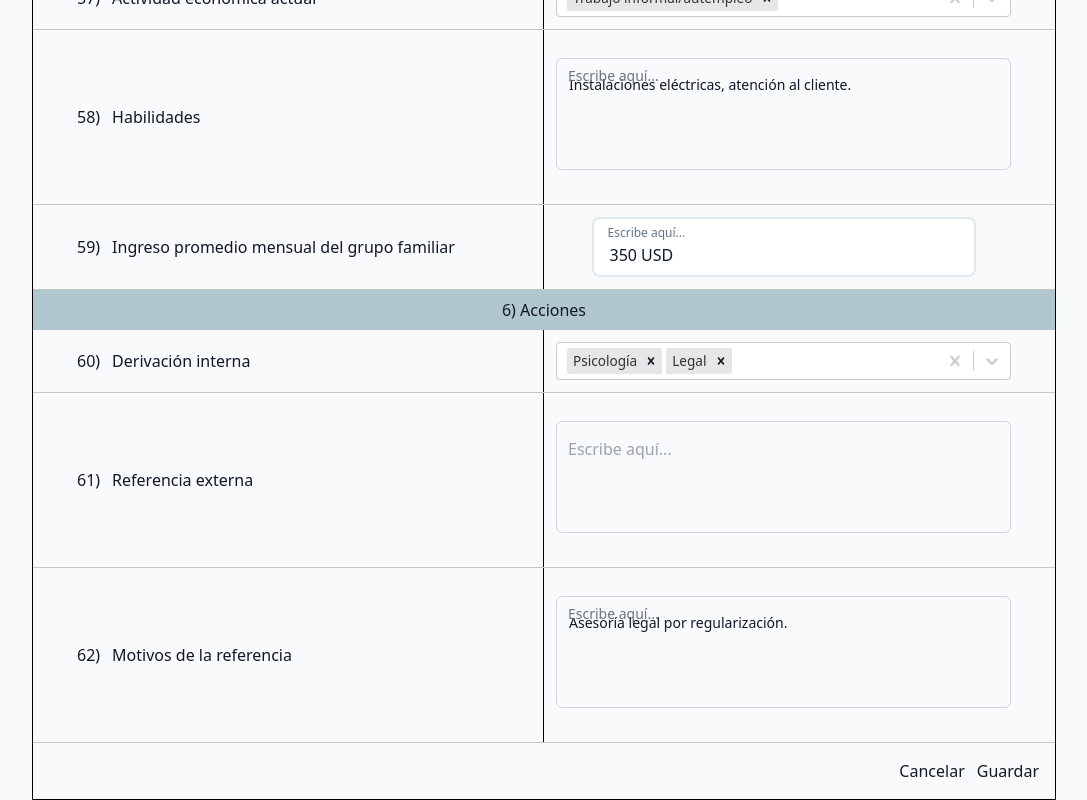
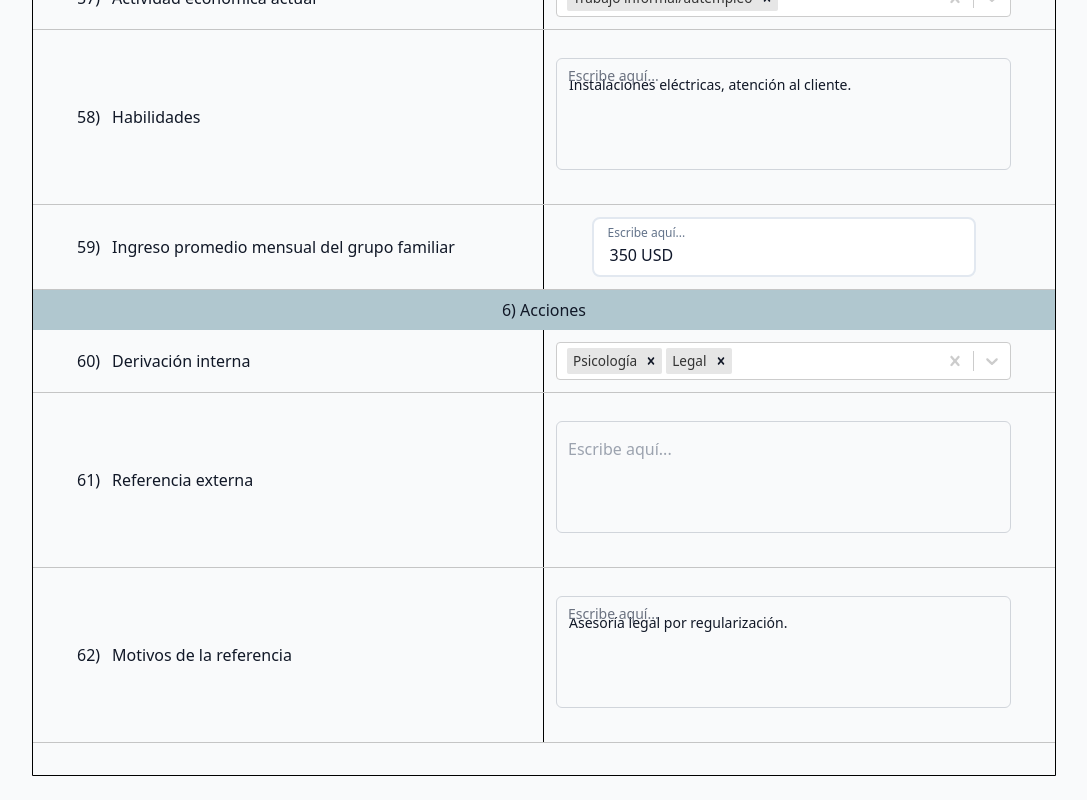
Before and after one commit to MateoRNV/HumanMobilityProject, a React (Vite) app: page /triaje/1 in a window 1280 px wide. Shown: the part 5013-5813 px from the top of the page, without its empty margins (96-1183 px from the left). After the commit the page ends 5789 px from the top, so only its background shows below. Built offline with nearby package versions, Linux system fonts and the light colour scheme.

Commit message:
Correcion de campos que pierden el foco

```diff
--- a/src/components/FloatingInput/FloatingInput.jsx
+++ b/src/components/FloatingInput/FloatingInput.jsx
@@ -8,6 +8,7 @@ export const FloatingInput = (props) => {
     labelFocusClass = "peer-focus:text-blue-500",
     required = false,
     value,
+    defaultValue,
     onChange,
   } = props;
 
@@ -19,8 +20,9 @@ export const FloatingInput = (props) => {
         className={`peer w-full px-4 pt-6 pb-2 text-slate-900 bg-white border-2 border-slate-200 rounded-lg ${inputFocusClass} focus:outline-none transition-colors duration-200 placeholder-transparent`}
         placeholder="Tu valor"
         required={required}
-        value={value ?? ""}
+        {...(value !== undefined ? { value } : { defaultValue })}
         onChange={onChange}
+        autoComplete="off"
       />
       <label
         htmlFor={id}
--- a/src/components/FormRender.jsx
+++ b/src/components/FormRender.jsx
@@ -1,4 +1,4 @@
-import React, { useMemo, useState } from "react";
+import React, { useState } from "react";
 import Select from "react-select";
 import styles from "./form-render.module.css";
 import { FloatingInput } from "./FloatingInput/FloatingInput";
@@ -63,7 +63,6 @@ export const FormRender = ({
       const next = { ...curr, ...partial, fieldId: field.id, type: field.type };
       const clone = new Map(prev);
       clone.set(field.id, next);
-      // notificar afuera si hace falta
       onChange?.(field.id, next);
       return clone;
     });
@@ -105,12 +104,11 @@ export const FormRender = ({
               inputFocusClass="focus:border-blue-500"
               labelFocusClass="peer-focus:text-blue-500"
               required={field.required}
-              value={v ?? ""}
-              onChange={(e) => setAnswer(field, { value: e.target.value })}
+              defaultValue={v ?? ""}
+              onBlur={(e) => setAnswer(field, { value: e.target.value })}
             />
           </FieldRow>
         );
-
       case "number":
         return (
           <FieldRow field={field}>
@@ -122,8 +120,8 @@ export const FormRender = ({
               inputFocusClass="focus:border-green-500"
               labelFocusClass="peer-focus:text-green-500"
               required={field.required}
-              value={v ?? ""}
-              onChange={(e) =>
+              defaultValue={v ?? ""}
+              onBlur={(e) =>
                 setAnswer(field, {
                   value: e.target.value === "" ? null : Number(e.target.value),
                 })
@@ -182,7 +180,7 @@ export const FormRender = ({
               selections={ans?.selections || []}
               onChange={(row, col) => {
                 const isMulti = !!field.multiselect;
-                const prevSel = answerIndex.get(field.id)?.selections || [];
+                const prevSel = answerIndex[field.id]?.selections || [];
 
                 let nextSel;
                 if (isMulti) {
@@ -223,8 +221,8 @@ export const FormRender = ({
           <FieldRow field={field}>
             <TextareaField
               label={field.placeholder || "Escribe aquí..."}
-              value={v ?? ""}
-              onChange={(e) => setAnswer(field, { value: e.target.value })}
+              defaultValue={v ?? ""}
+              onBlur={(e) => setAnswer(field, { value: e.target.value })}
               required={field.required}
             />
           </FieldRow>
@@ -252,10 +250,9 @@ export const FormRender = ({
       <div>
         {[...(sections || [])].sort(byOrder).map((section) => (
           <div key={section.id}>
-            <h2 className={styles["section-title"]}>
-              {`${section.order}) ${section.title}`}
-            </h2>
-
+            <h2
+              className={styles["section-title"]}
+            >{`${section.order}) ${section.title}`}</h2>
             {[...(section.fields || [])].sort(byOrder).map((field) => (
               <div key={field.id} className={styles["field-container"]}>
                 {renderField(field)}
@@ -264,7 +261,6 @@ export const FormRender = ({
           </div>
         ))}
       </div>
-
       <div className="flex gap-3 justify-end p-4">
         {onCancel && (
           <button type="button" className="btn-secondary" onClick={onCancel}>
--- a/src/components/TextArea/TextArea.jsx
+++ b/src/components/TextArea/TextArea.jsx
@@ -1,10 +1,10 @@
 import React from "react";
 
-export const TextareaField = ({ label, value, onChange, placeholder, ...props }) => {
+export const TextareaField = ({ label, value, defaultValue, onChange, placeholder, ...props }) => {
   return (
     <div className="relative w-full my-4">
       <textarea
-        value={value}
+        {...(value !== undefined ? { value } : { defaultValue })}
         onChange={onChange}
         placeholder=" "
         className="peer h-28 w-full resize-none rounded-md border border-gray-300 bg-transparent px-3 pt-4 text-sm text-gray-900 placeholder-transparent focus:border-blue-500 focus:outline-none focus:ring-1 focus:ring-blue-500"
--- a/src/pages/TriageForm/TriageForm.jsx
+++ b/src/pages/TriageForm/TriageForm.jsx
@@ -32,6 +32,7 @@ export const TriageForm = () => {
   // descomenta esto y pásalo como defaultValues:
   // const defaultValues = answersToDefaults(initialAnswers);
 
+
   return (
     <div className="mt-3">
       <h1 className="text-xl font-semibold mb-4">
@@ -40,53 +41,10 @@ export const TriageForm = () => {
 
       <FormRender
         formSchema={triageSchema}
-        // Usa UNA de las dos líneas de abajo según tu FormRender:
-        initialAnswers={initialAnswers} // ✅ si tu FormRender soporta answers[]
-        // defaultValues={defaultValues}   // ✅ si tu FormRender espera objeto plano
-
-        onSubmit={(payload) => {
-          // payload típico: { answers: [...], version?, submitted_at? }
-          console.log("submit triage", { userId: user.id, payload });
-
-          // aquí podrías simular guardar en tu store/mock
-          // ej: updateUsers(user.id, { triage: payload })
-
-          navigate(-1); // vuelve al listado o a donde prefieras
-        }}
-        onCancel={() => navigate(-1)}
+        initialAnswers={initialAnswers}
       />
     </div>
   );
 };
 
 export default TriageForm;
-
-// --- Helpers opcionales ---
-
-// Convierte answers[] a objeto plano por fieldId.
-// Manejo simple para types comunes; ajusta según tu FormRender.
-function answersToDefaults(answers = []) {
-  const acc = {};
-  for (const a of answers) {
-    const { fieldId, type } = a;
-
-    if (type === "matrix") {
-      // Puedes guardar tal cual o re-mapear a una estructura que tu FormRender entienda
-      // Ejemplo simple: un array de pares {row,column}
-      acc[fieldId] = a.selections ?? [];
-      if (a.observations) acc[`${fieldId}__observations`] = a.observations;
-      continue;
-    }
-
-    if (type === "checkbox") {
-      acc[fieldId] = !!a.value;
-      if (a.extraValue) acc[`${fieldId}__extra`] = a.extraValue;
-      continue;
-    }
-
-    // text | textarea | number | date | select | multi-select
-    acc[fieldId] = a.value ?? null;
-    if (a.extraValue) acc[`${fieldId}__extra`] = a.extraValue;
-  }
-  return acc;
-}
```
